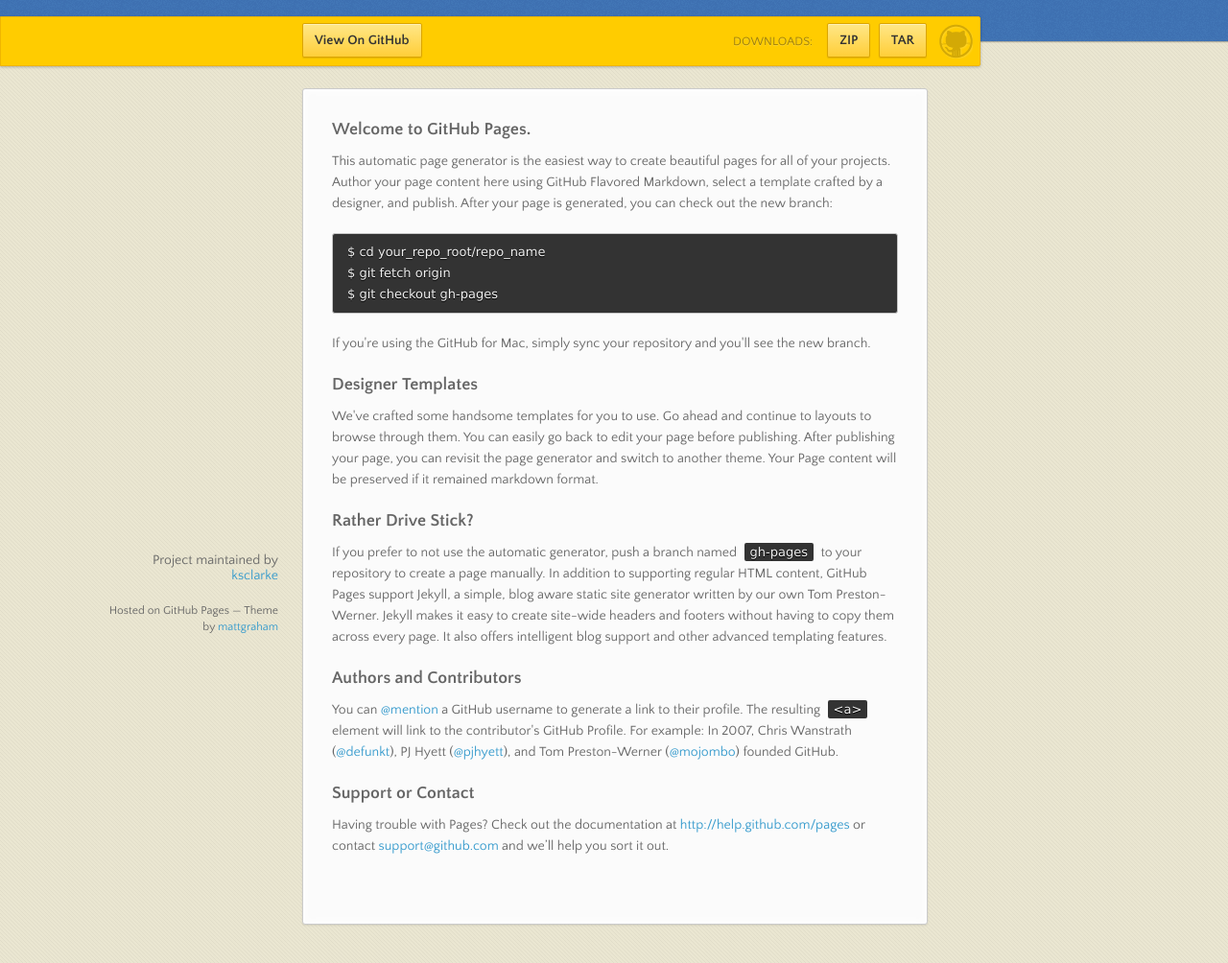
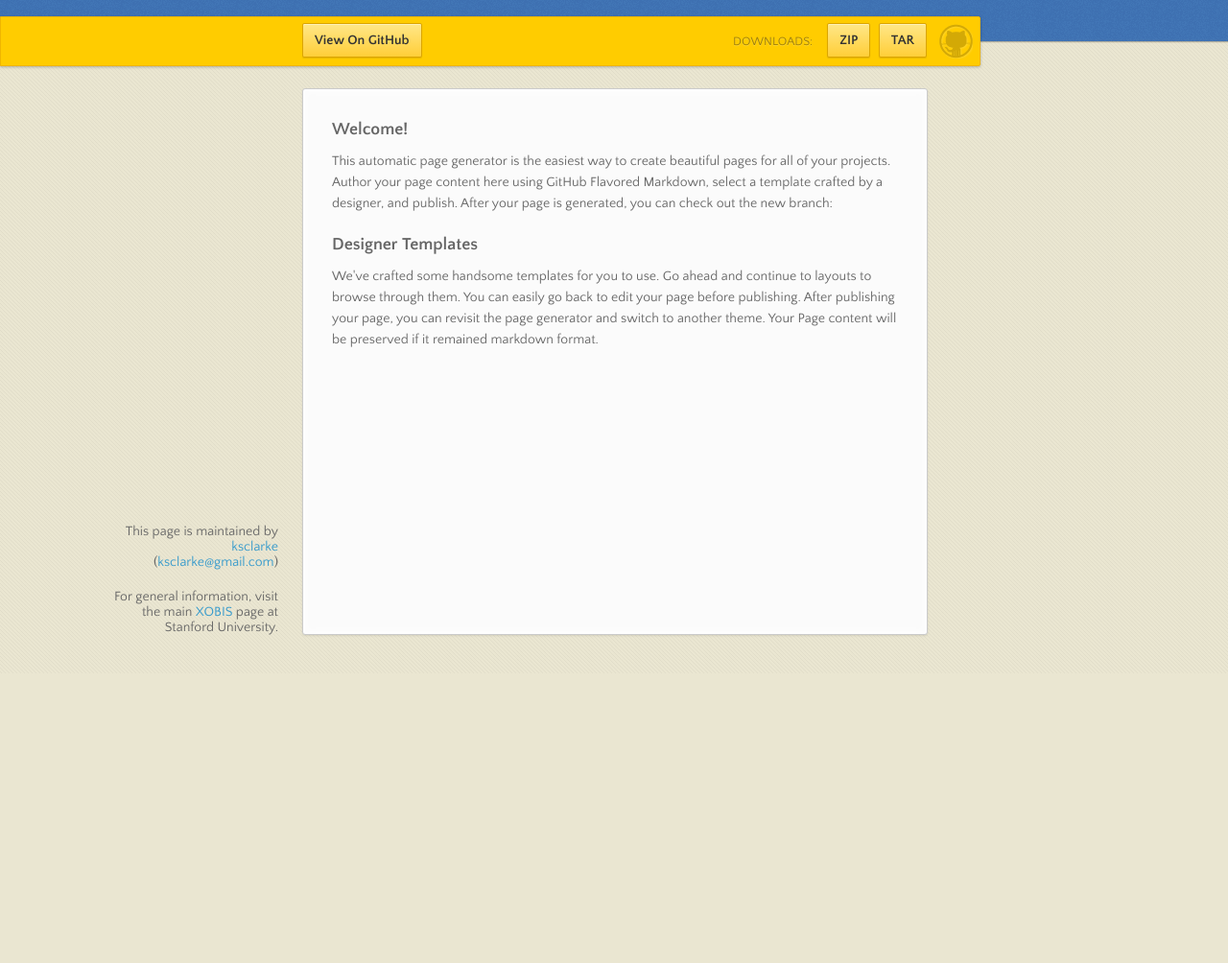
Before and after one commit to ksclarke/xobis, a plain HTML site: page index.html in a window 1280 px wide. Shown: the part 98-1102 px from the top of the page at 96% size. After the commit the page ends 800 px from the top, so only its background shows below. Drawn offline with nearby package versions, Linux system fonts and the light colour scheme.

Commit message:
replaced template text

```diff
--- a/index.html
+++ b/index.html
@@ -3,7 +3,7 @@
   <head>
     <meta charset="utf-8">
     <meta http-equiv="X-UA-Compatible" content="chrome=1">
-    <title>XOBIS by ksclarke</title>
+    <title>XOBIS (The XML Organic Bibliographic Information Schema)</title>
     <link rel="stylesheet" href="stylesheets/styles.css">
     <link rel="stylesheet" href="stylesheets/pygment_trac.css">
     <script src="https://ajax.googleapis.com/ajax/libs/jquery/1.7.1/jquery.min.js"></script>
@@ -39,36 +39,22 @@
         <ul></ul>
       </nav>
       <section>
-        <h3>Welcome to GitHub Pages.</h3>
+        <h3>Welcome!</h3>
 
-<p>This automatic page generator is the easiest way to create beautiful pages for all of your projects. Author your page content here using GitHub Flavored Markdown, select a template crafted by a designer, and publish. After your page is generated, you can check out the new branch:</p>
-
-<pre><code>$ cd your_repo_root/repo_name
-$ git fetch origin
-$ git checkout gh-pages
-</code></pre>
-
-<p>If you're using the GitHub for Mac, simply sync your repository and you'll see the new branch.</p>
+<p>This automatic page generator is the easiest way to create beautiful pages for all of your projects. Author your page content here using GitHub Flavored Markdown,
+select a template crafted by a designer, and publish. After your page is generated, you can check out the new branch:</p>
 
 <h3>Designer Templates</h3>
 
-<p>We've crafted some handsome templates for you to use. Go ahead and continue to layouts to browse through them. You can easily go back to edit your page before publishing. After publishing your page, you can revisit the page generator and switch to another theme. Your Page content will be preserved if it remained markdown format.</p>
+<p>We've crafted some handsome templates for you to use. Go ahead and continue to layouts to browse through them. You can easily go back to edit your page before
+publishing. After publishing your page, you can revisit the page generator and switch to another theme. Your Page content will be preserved if it remained markdown
+format.</p>
 
-<h3>Rather Drive Stick?</h3>
+      </section>
 
-<p>If you prefer to not use the automatic generator, push a branch named <code>gh-pages</code> to your repository to create a page manually. In addition to supporting regular HTML content, GitHub Pages support Jekyll, a simple, blog aware static site generator written by our own Tom Preston-Werner. Jekyll makes it easy to create site-wide headers and footers without having to copy them across every page. It also offers intelligent blog support and other advanced templating features.</p>
-
-<h3>Authors and Contributors</h3>
-
-<p>You can <a href="https://github.com/blog/821" class="user-mention">@mention</a> a GitHub username to generate a link to their profile. The resulting <code>&lt;a&gt;</code> element will link to the contributor's GitHub Profile. For example: In 2007, Chris Wanstrath (<a href="https://github.com/defunkt" class="user-mention">@defunkt</a>), PJ Hyett (<a href="https://github.com/pjhyett" class="user-mention">@pjhyett</a>), and Tom Preston-Werner (<a href="https://github.com/mojombo" class="user-mention">@mojombo</a>) founded GitHub.</p>
-
-<h3>Support or Contact</h3>
-
-<p>Having trouble with Pages? Check out the documentation at <a href="http://help.github.com/pages">http://help.github.com/pages</a> or contact <a href="mailto:support@github.com">support@github.com</a> and we’ll help you sort it out.</p>
-      </section>
       <footer>
-        <p>Project maintained by <a href="https://github.com/ksclarke">ksclarke</a></p>
-        <p><small>Hosted on GitHub Pages &mdash; Theme by <a href="http://twitter.com/#!/michigangraham">mattgraham</a></small></p>
+        <p>This page is maintained by <a href="https://github.com/ksclarke">ksclarke</a> (<a href="mailto:ksclarke@gmail.com">ksclarke@gmail.com</a>)</p>
+        <p>For general information, visit the main <a href="http://xobis.stanford.edu">XOBIS</a> page at Stanford University.</p>
       </footer>
     </div>
     <!--[if !IE]><script>fixScale(document);</script><![endif]-->
```
